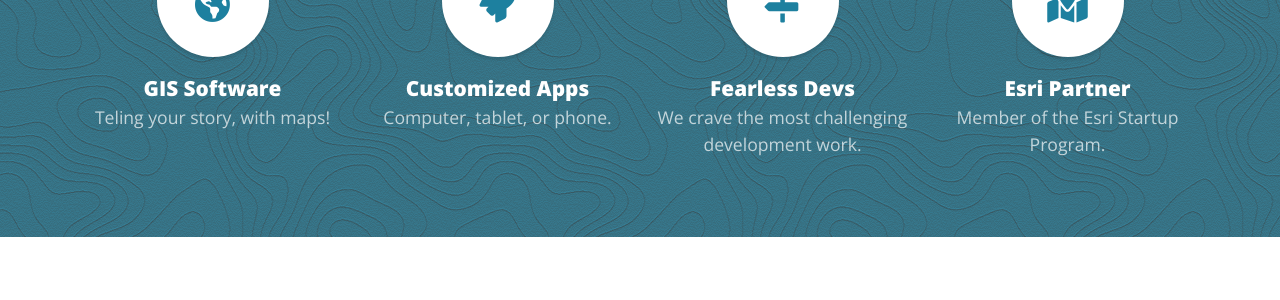
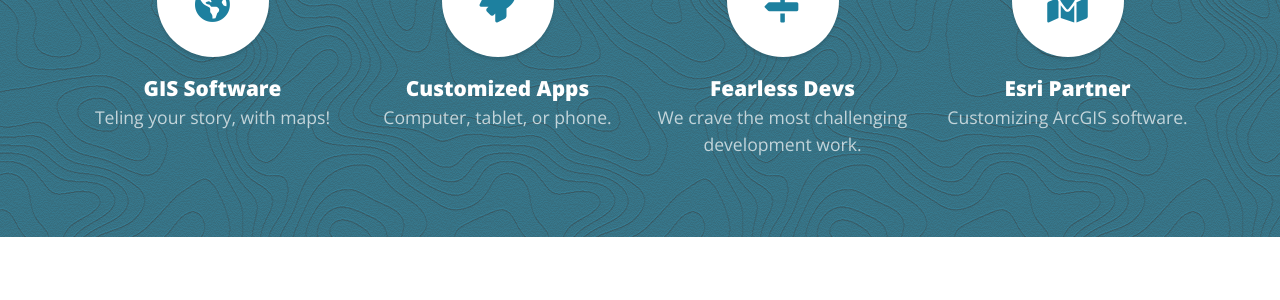
Before and after one commit to Dawnabelle/moravec-site-jekyll, a Jekyll site: the page built from index.html, in a window 1280 px wide and 900 px high, scrolled down 1476 px. Shown: the part 155-455 px from the top of the window. Built offline with Jekyll 4.4.1, drawn with Linux system fonts in a browser that asks for light colours; nearby versions of some CDN libraries; some web fonts are replaced.

Commit message:
change working in services

```diff
--- a/index.html
+++ b/index.html
@@ -82,7 +82,7 @@
         <h4>
           <strong>Esri Partner</strong>
         </h4>
-        <p class="text-faded mb-0">Member of the Esri Startup Program.</p>
+        <p class="text-faded mb-0">Customizing ArcGIS software.</p>
       </div>
     </div>
   </div>
```
